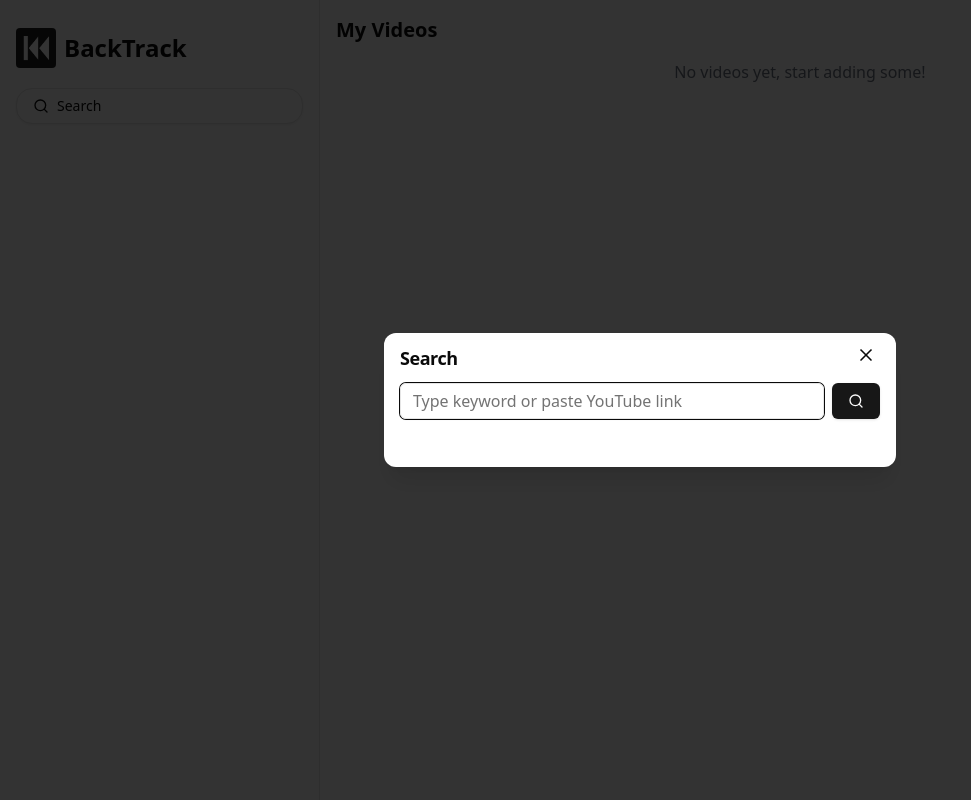
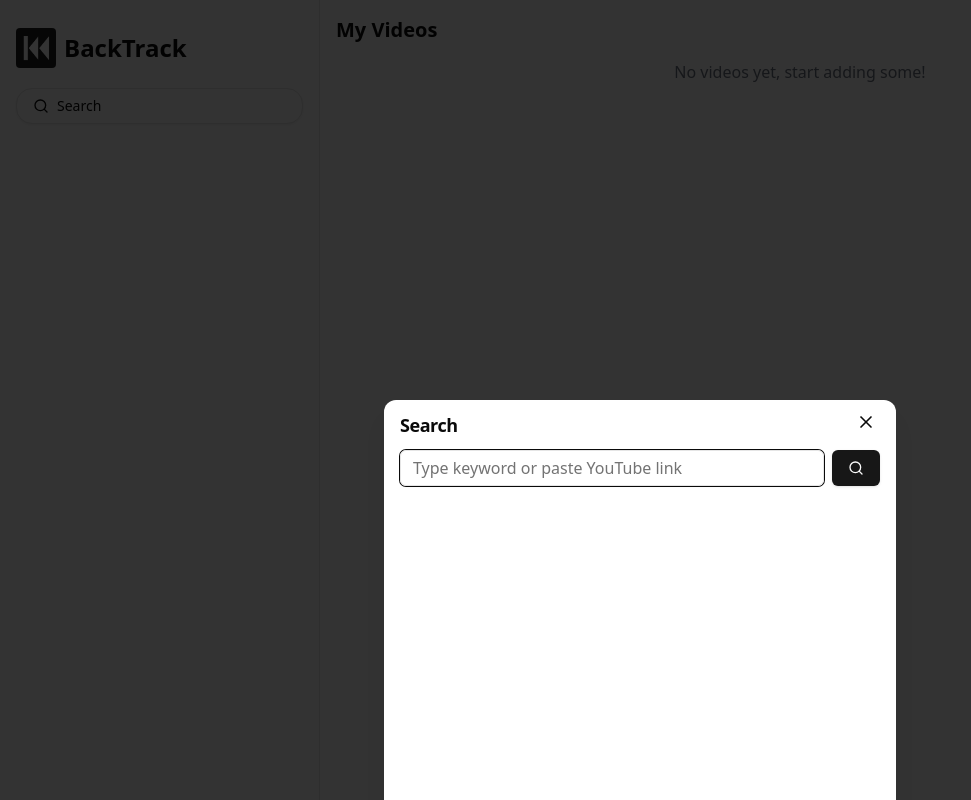
Before and after one commit to reynaldichernando/backtrack, a Next.js app: page / in a window 1280 px wide. Both pictures are taken after a click on the button "Search". Shown: the whole page, without its empty margins (0-971 px from the left). Built offline with nearby package versions, Linux system fonts and the light colour scheme.

Commit message:
Use bottom sheet for search

```diff
--- a/components/AddVideoDialog.tsx
+++ b/components/AddVideoDialog.tsx
@@ -5,11 +5,11 @@ import { fetchVideoInfo } from "@/lib/youtube";
 import { Search, SearchIcon } from "lucide-react";
 import { useState } from "react";
 import { Button } from "./ui/button";
-import { Dialog } from "./ui/dialog";
 import { Input } from "./ui/input";
 import { SearchResultItem } from "@/lib/model/SearchResultItem";
 import Spinner from "./ui/spinner";
 import { useToast } from "@/hooks/useToast";
+import { Drawer } from "./ui/drawer";
 
 export default function AddVideoDialog({ onAddVideo }: { onAddVideo: (video: Video) => void }) {
   const [searchQuery, setSearchQuery] = useState("")
@@ -70,7 +70,7 @@ export default function AddVideoDialog({ onAddVideo }: { onAddVideo: (video: Vid
         <SearchIcon className="mr-2 h-4 w-4" />
         Search
       </Button>
-      <Dialog isOpen={open} onClose={handleClose} title="Search">
+      <Drawer isOpen={open} onClose={handleClose} title="Search">
         <form onSubmit={handleSearch}>
           <div className="flex space-x-2 mb-4">
             <Input data-autofocus autoFocus placeholder="Type keyword or paste YouTube link" value={searchQuery} onChange={(e) => setSearchQuery(e.target.value)} />
@@ -82,12 +82,12 @@ export default function AddVideoDialog({ onAddVideo }: { onAddVideo: (video: Vid
             </Button>
           </div>
         </form>
-        <div className="space-y-4 max-h-80 overflow-y-auto mt-8 pb-6 md:pb-0">
+        <div className="space-y-4 max-h-80 overflow-auto mt-8 pb-200">
           {videos.map((video) => (
             <VideoItem key={video.id} video={video} onClick={() => onAddVideo(video)} />
           ))}
         </div>
-      </Dialog>
+      </Drawer>
     </>
   )
 }
--- /dev/null
+++ b/components/ui/drawer.tsx
@@ -0,0 +1,35 @@
+import { Drawer as VaulDrawer } from "vaul";
+import { X } from "lucide-react";
+import { Button } from "./button";
+
+interface DrawerProps {
+  isOpen: boolean;
+  onClose: () => void;
+  title: string;
+  children: React.ReactNode;
+}
+
+export function Drawer({ isOpen, onClose, title, children }: DrawerProps) {
+  return (
+    <VaulDrawer.Root open={isOpen} onOpenChange={onClose}>
+      <VaulDrawer.Portal>
+        <VaulDrawer.Overlay className="fixed inset-0 bg-black/80" />
+
+        <VaulDrawer.Content className="fixed bottom-0 left-0 right-0 top-1/2 w-full md:max-w-lg rounded-t-xl bg-white pt-4 pl-4 pr-4 md:pb-4 shadow-xl mx-auto">
+          <VaulDrawer.Title className="text-lg font-semibold leading-none tracking-tight mb-4">
+            {title}
+          </VaulDrawer.Title>
+          <Button
+            variant={"ghost"}
+            onClick={onClose}
+            className="absolute right-1 top-1"
+          >
+            <X className="h-5 w-5" />
+            <span className="sr-only">Close</span>
+          </Button>
+          {children}
+        </VaulDrawer.Content>
+      </VaulDrawer.Portal>
+    </VaulDrawer.Root>
+  );
+}
--- a/package.json
+++ b/package.json
@@ -21,6 +21,7 @@
     "react-dom": "^18",
     "tailwind-merge": "^2.5.2",
     "tailwindcss-animate": "^1.0.7",
+    "vaul": "^1.0.0",
     "zod": "^3.23.8"
   },
   "devDependencies": {
```
Also changed, not shown: 1 other file (tests, documents, lock files or other folders).
